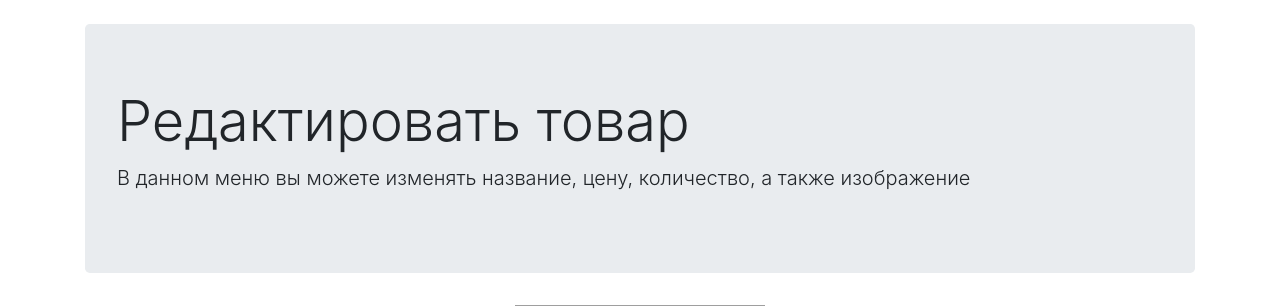
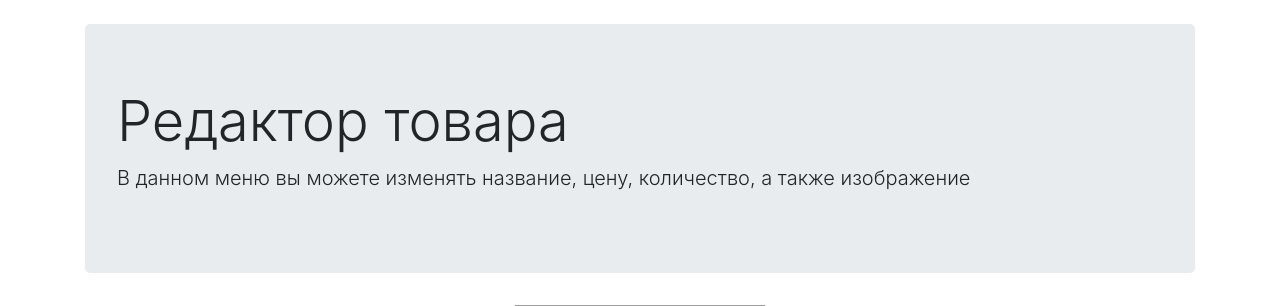
Before and after one commit to Oleg-Pashchenko/fine, a Flask app: template web/templates/admin/edit-item.html in a window 1280 px wide. Shown: the part 56-362 px from the top of the page. Run offline with Flask 3, Linux system fonts and the light colour scheme; the template is opened without the code that fills it, so the values that code supplies are empty; parts of the project's set-up code (start-up, migrations or seed data) failed here and were passed over; some libraries are stand-ins or nearby versions; grey boxes are pictures that could not be loaded.

Commit message:
edited workflow

```diff
--- a/web/templates/admin/edit-item.html
+++ b/web/templates/admin/edit-item.html
@@ -9,7 +9,7 @@
 }
 </style>
 <div class="jumbotron">
-    <h1 class="display-4">Редактировать товар</h1>
+    <h1 class="display-4">Редактор товара</h1>
     <p class="lead">В данном меню вы можете изменять название, цену, количество, а также изображение</p>
 </div>
 <form action="/admin/shop/edit-item?item_id={{item.id}}" method="post" enctype="multipart/form-data">
```
